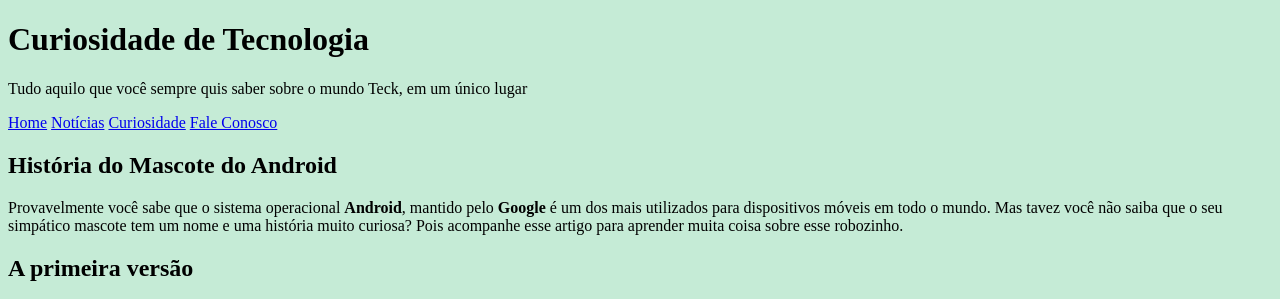
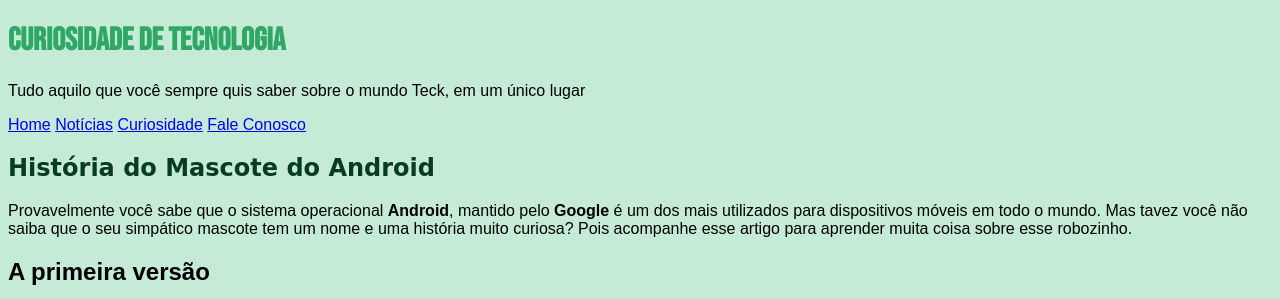
Before and after one commit to risonaldorocha/html-css, a plain HTML site: page desafio_10/android.html in a window 1280 px wide. Shown: the top 299 px of the page. Drawn offline with Linux system fonts and the light colour scheme.

Commit message:
Update style.css

```diff
--- a/desafio_10/style/style.css
+++ b/desafio_10/style/style.css
@@ -1,4 +1,36 @@
 @charset "UTF-8";
+
+@import url('https://fonts.googleapis.com/css2?family=Bebas+Neue&display=swap');
+
+@font-face {
+    font-family: 'Androi';
+   src: url('../fontes/idroid.otf') format ('opentype');
+    font-weight: normal;
+}
+
+:root {
+    --cor0: #c5ebd6;
+    --cor1: #83e1ad;
+    --cor2: #3ddc84;
+    --cor3: #2fa866;
+    --cor4: #1a5c37;
+    --cor5: #063d1e;
+
+    --fonte-padrao: Arial, Verdana, Helvetica, sans-serif;
+    --fonte-destaque:'Bebas Neue', cursive;
+    --fonte-android: 'Android', cursive;
+
+}
 body {
-    background-color: #c5ebd6;
+    background-color: var(--cor0);
+    font-family: var(--fonte-padrao);
 }
+header > h1 {
+    color: var(--cor3);
+    font-family: var(--fonte-destaque);
+}
+main h1{
+    color: var(--cor5);
+    font-family: var(--fonte-android)
+
+}
```
